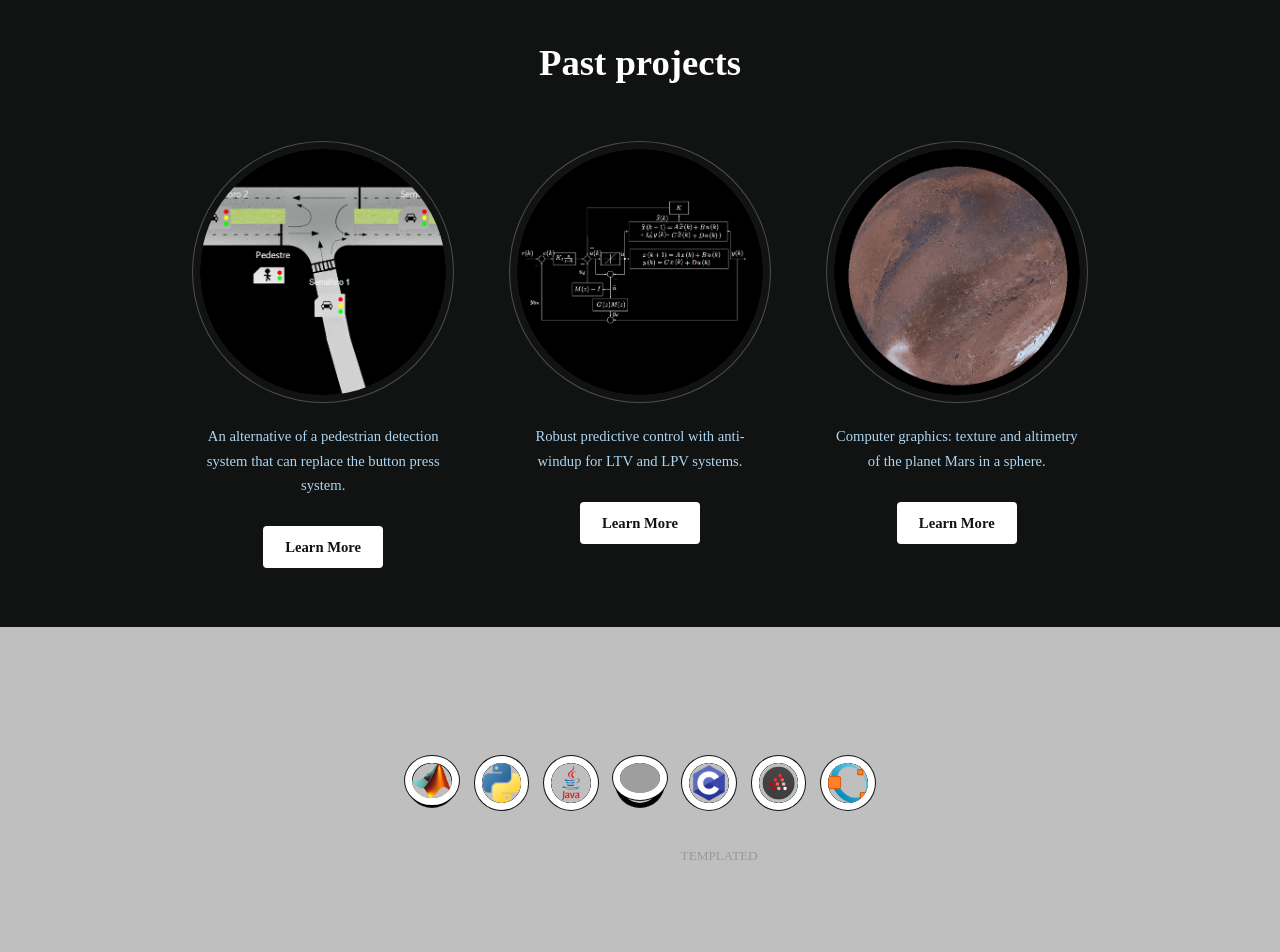
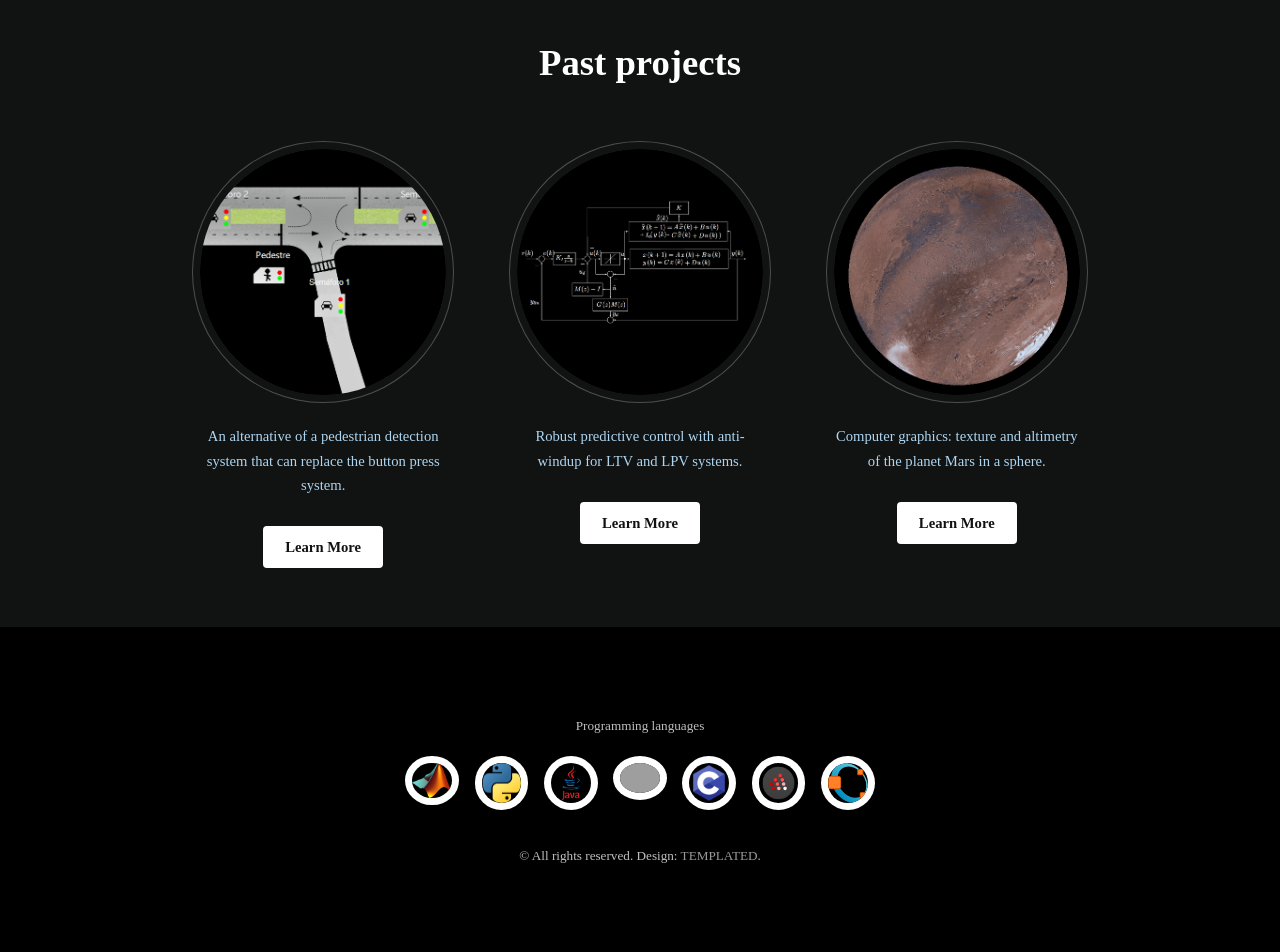
Before and after one commit to roscibely/roscibely.github.io, a Jekyll site: the page built from index.md, in a window 1280 px wide. Shown: the part 2293-3245 px from the top of the page. Built offline with Jekyll 4.4.1, drawn with Linux system fonts in a browser that asks for light colours; some web fonts are replaced; our own code applies the rules of GitHub Pages for plain Markdown files; grey boxes are pictures that could not be loaded.

Commit message:
Update main.css

```diff
--- a/assets/css/main.css
+++ b/assets/css/main.css
@@ -1587,7 +1587,7 @@
 /* Type */
 
 	body {
-		background-color:  #bfbfbf;
+		background-color:  #000000;
 		color: #999999;
 	}
 
```
